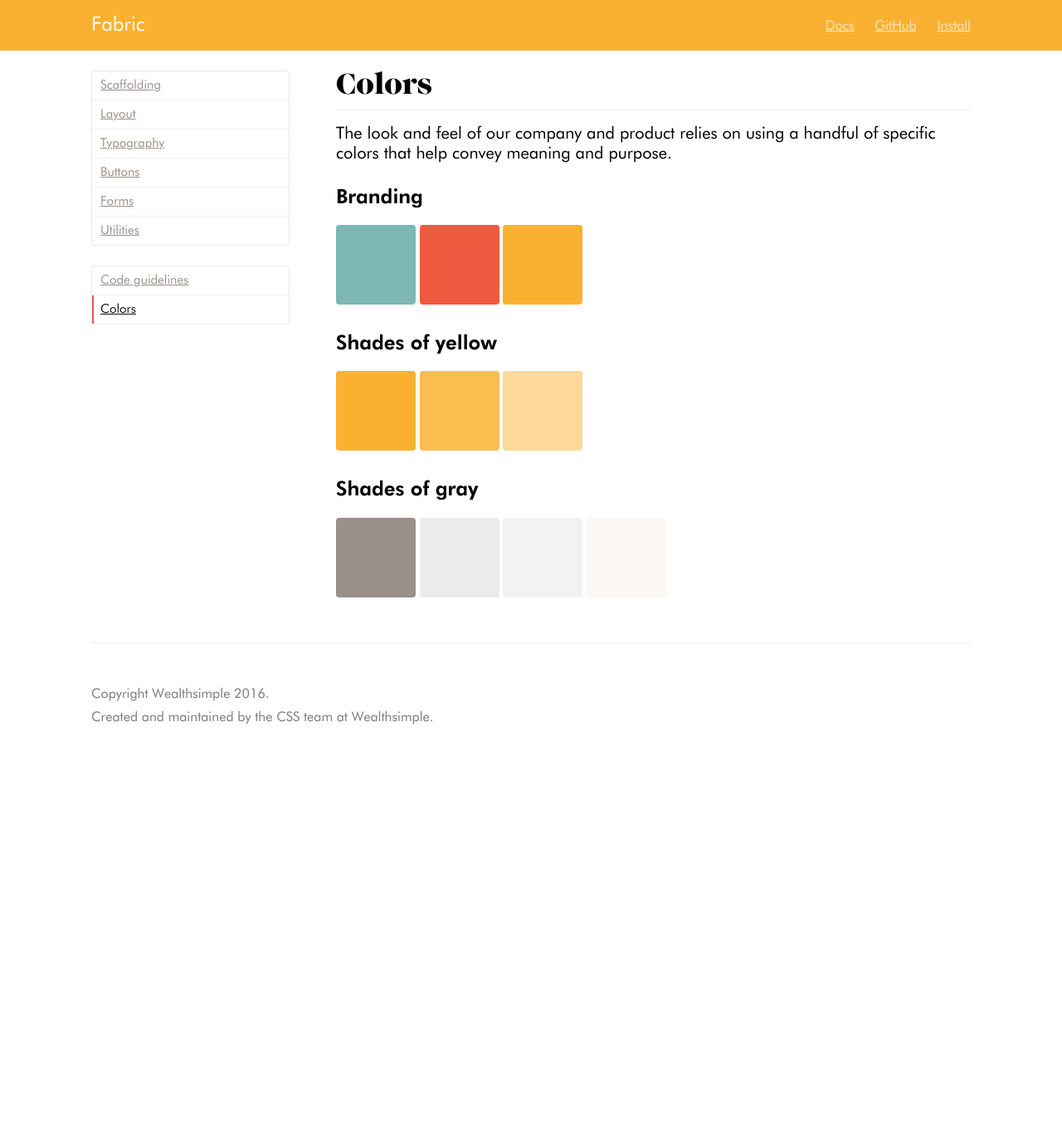
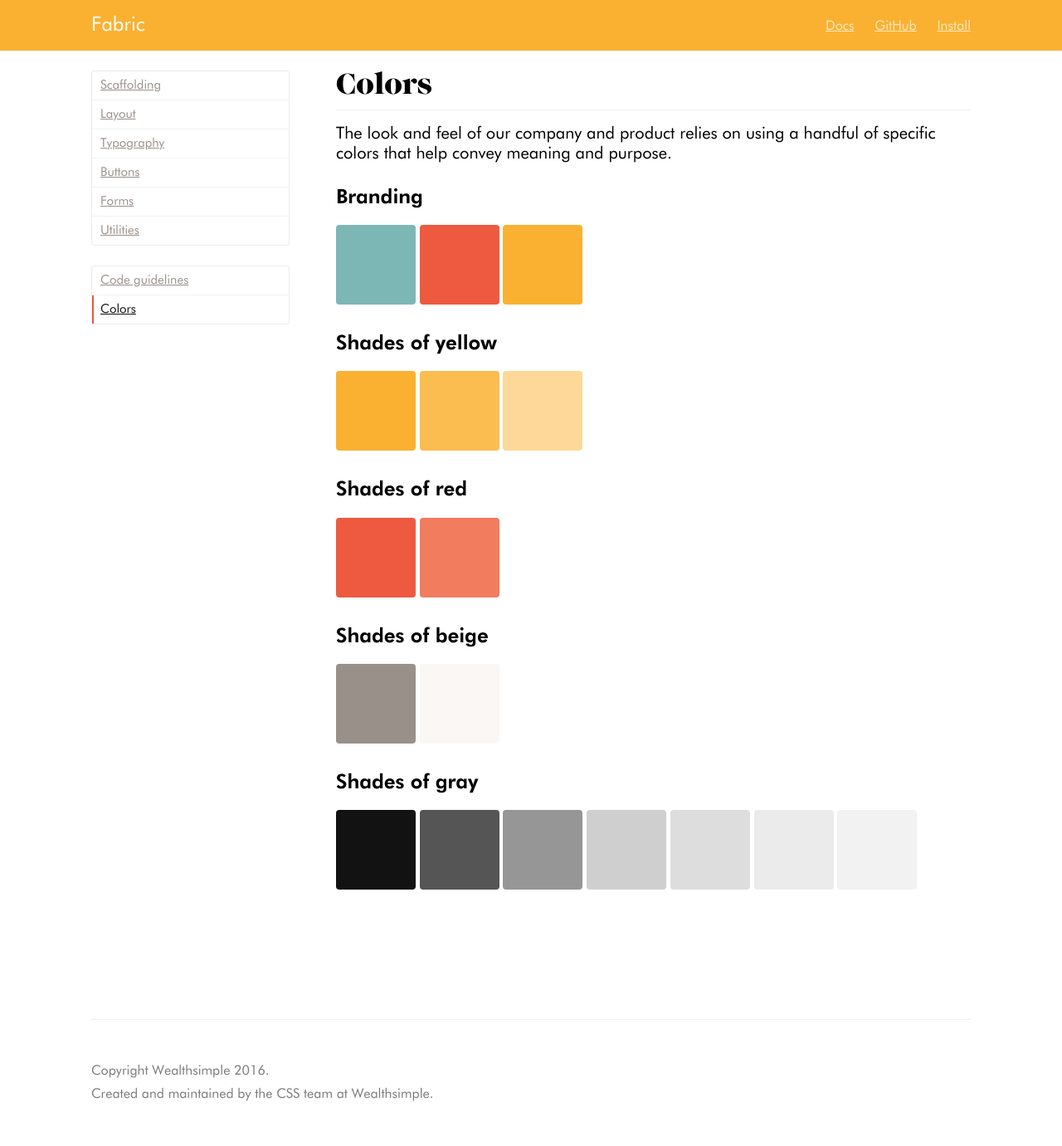
Before and after one commit to yusuf8ahmed/fabric, a Jekyll site: the page built from docs/colors.md, in a window 1280 px wide. Shown: the whole page at 83% size. Built offline with Jekyll 4.4.1, drawn with Linux system fonts in a browser that asks for light colours; before the commit the page ends 927 px from its top, so only the background shows below that.

Commit message:
Update color docs to include crusta and the grays

```diff
--- a/docs/colors.md
+++ b/docs/colors.md
@@ -17,9 +17,23 @@ The look and feel of our company and product relies on using a handful of specif
 <div class="swatch swatch-translucent-yellow"></div>
 <div class="swatch swatch-faded-yellow"></div>
 
+### Shades of red
+
+<div class="swatch swatch-red"></div>
+<div class="swatch swatch-crusta"></div>
+
+### Shades of beige
+
+<div class="swatch swatch-dark-beige"></div>
+<div class="swatch swatch-light-beige"></div>
+
 ### Shades of gray
 
-<div class="swatch swatch-gray"></div>
-<div class="swatch swatch-offwhite"></div>
-<div class="swatch swatch-light-gray"></div>
-<div class="swatch swatch-light-beige"></div>
+<div class="swatch swatch-black"></div>
+<div class="swatch swatch-gray-80"></div>
+<div class="swatch swatch-gray-60"></div>
+<div class="swatch swatch-gray-40"></div>
+<div class="swatch swatch-gray-35"></div>
+<div class="swatch swatch-gray-20"></div>
+<div class="swatch swatch-gray-10"></div>
+<div class="swatch swatch-white"></div>
--- a/docs/docs.scss
+++ b/docs/docs.scss
@@ -365,15 +365,23 @@ body {
 
 .swatch-green { background-color: $color-green; }
 .swatch-red { background-color: $color-red; }
+.swatch-crusta { background-color: $color-crusta; }
 
 .swatch-yellow { background-color: $color-yellow; }
 .swatch-faded-yellow { background-color: $color-faded-yellow; }
 .swatch-translucent-yellow { background-color: $color-translucent-yellow; }
 
-.swatch-light-gray { background-color: $color-gray-10; }
-.swatch-gray { background-color: $color-dark-beige; }
-.swatch-offwhite { background-color: $color-gray-20; }
+.swatch-black { background-color: $color-black; }
+.swatch-gray-80 { background-color: $color-gray-80; }
+.swatch-gray-60 { background-color: $color-gray-60; }
+.swatch-gray-40 { background-color: $color-gray-40; }
+.swatch-gray-35 { background-color: $color-gray-35; }
+.swatch-gray-20 { background-color: $color-gray-20; }
+.swatch-gray-10 { background-color: $color-gray-10; }
+.swatch-white { background-color: $color-white; }
+
 .swatch-light-beige { background-color: $color-light-beige; }
+.swatch-dark-beige { background-color: $color-dark-beige; }
 
 .button-example {
   background-color: $color-green;
```
